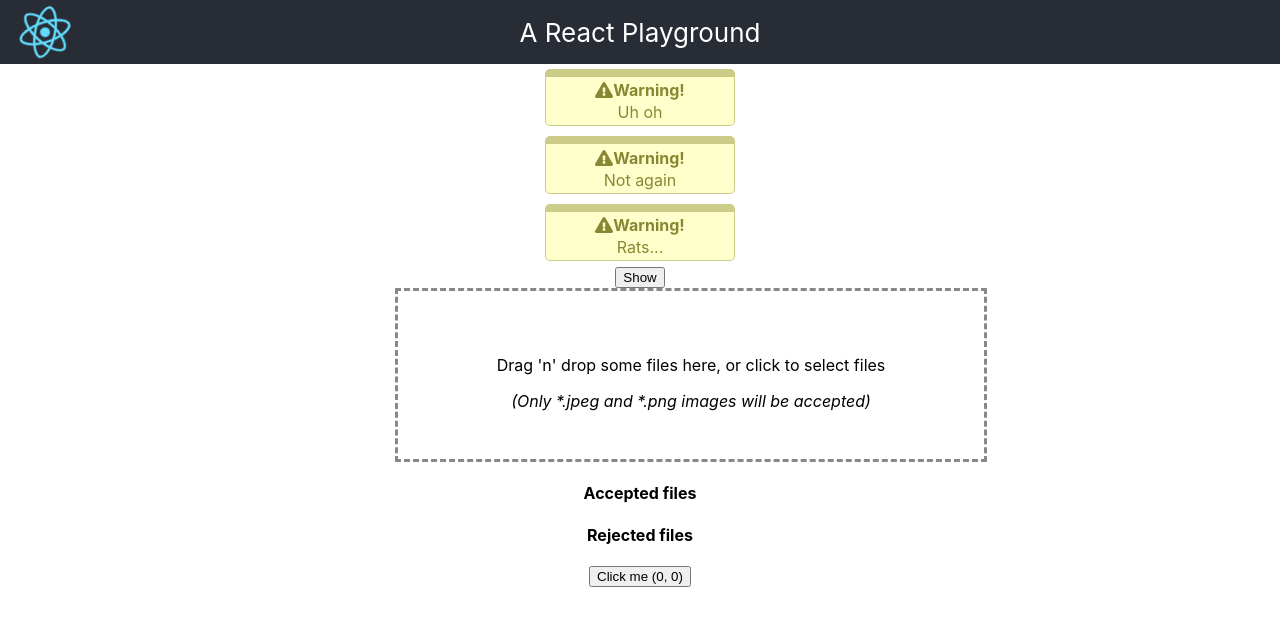
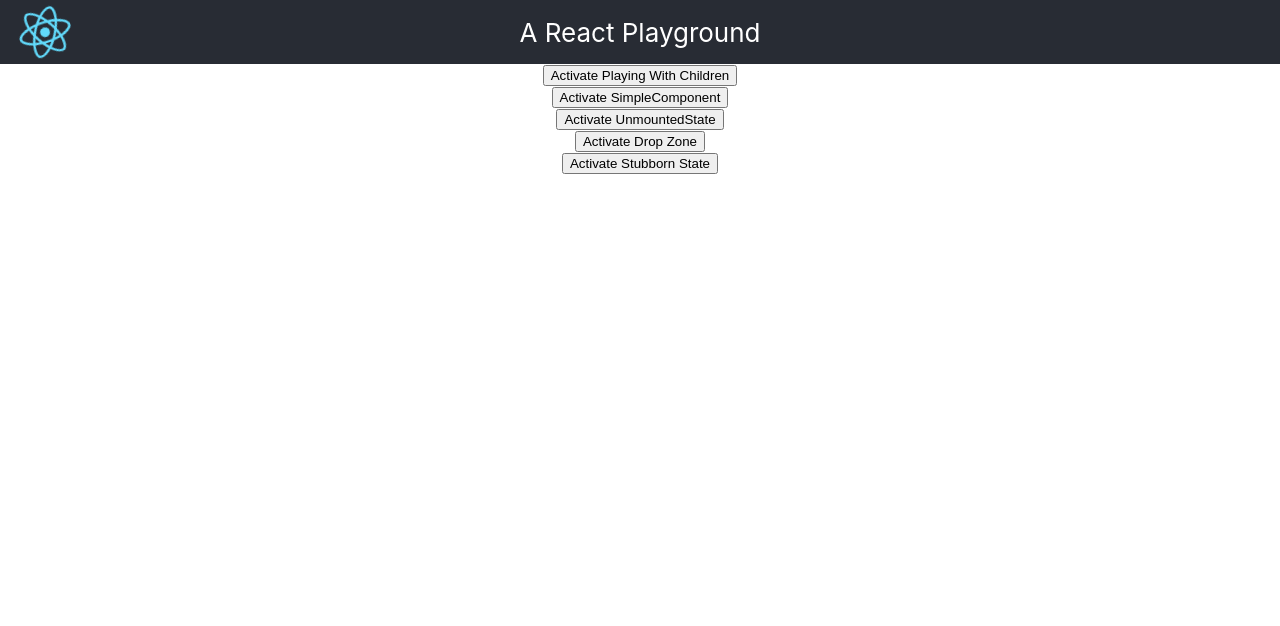
Before and after one commit to ozydingo/react-playground, a React (Create React App) app: page / in a window 1280 px wide. Shown: the top 626 px of the page. Built offline with nearby package versions, Linux system fonts and the light colour scheme.

Commit message:
Wrap components in Activatable

```diff
--- /dev/null
+++ b/src/Activatable.js
@@ -0,0 +1,17 @@
+import React, { useState } from 'react';
+
+function Activatable(props) {
+  const [activated, setActivated] = useState(false);
+
+  if (!activated) {
+    return (
+      <div>
+        <button onClick={() => setActivated(true)}>Activate {props.name}</button>
+      </div>
+    );
+  } else {
+    return props.children;
+  }
+}
+
+export default Activatable
--- a/src/App.js
+++ b/src/App.js
@@ -8,10 +8,11 @@ import logo from './logo.svg';
 import './App.css';
 
 // import CascadeParent from 'components/cascade/Parent';
+import Activatable from 'Activatable';
 import DropZone from 'components/dropzone/DropZone';
 import PlayingWithChildren from 'components/playing-with-children/PlayingWithChildren';
 import SimpleComponent from 'components/rendering/SimpleComponent';
-import StuboornCompoinent from 'components/stubborn-state/StubbornState';
+import StubbornState from 'components/stubborn-state/StubbornState';
 import UnmountedState from 'components/unmounted-state/IsolateFetch';
 library.add(fab, fas);
 
@@ -25,24 +26,34 @@ function App() {
         </p>
       </header>
       <main className={css(styles.main)}>
-        <div className={css(styles.playingWithChildren)}>
-          <PlayingWithChildren />
-        </div>
+        <Activatable name="Playing With Children">
+          <div className={css(styles.playingWithChildren)}>
+            <PlayingWithChildren />
+          </div>
+        </Activatable>
+        <Activatable name="SimpleComponent">
         <div style={{display: "none"}}>
           <SimpleComponent obj={{a: 1, b: 2}} />
         </div>
+        </Activatable>
+        <Activatable name="UnmountedState">
         <div>
           <UnmountedState />
         </div>
+        </Activatable>
+        <Activatable name="Drop Zone">
         <div>
           <DropZone />
         </div>
-        {
-        // <div>
-        //   <CascadeParent />
-        // </div>
-        }
-        <StuboornCompoinent />
+        </Activatable>
+        {/*
+        <Activatable name="Cascade Parent">
+          <CascadeParent />
+        </Activatable>
+        */}
+        <Activatable name="Stubborn State">
+          <StubbornState />
+        </Activatable>
       </main>
     </div>
   );
--- a/src/components/stubborn-state/StubbornState.js
+++ b/src/components/stubborn-state/StubbornState.js
@@ -1,4 +1,4 @@
-import React, { useState, useEffect } from 'react';
+import React, { useState } from 'react';
 
 function StubbornState() {
   const [x, setX] = useState(0);
```
